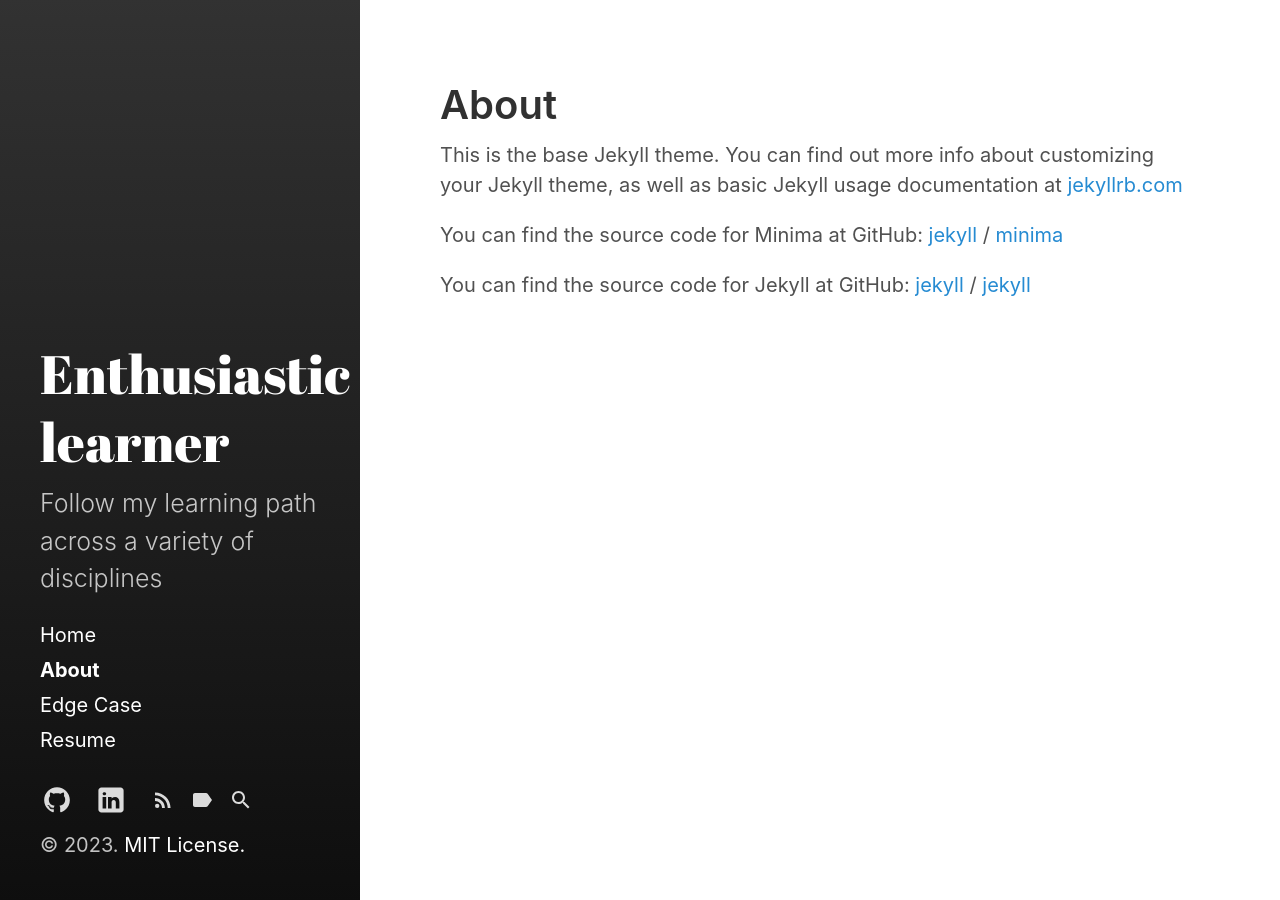
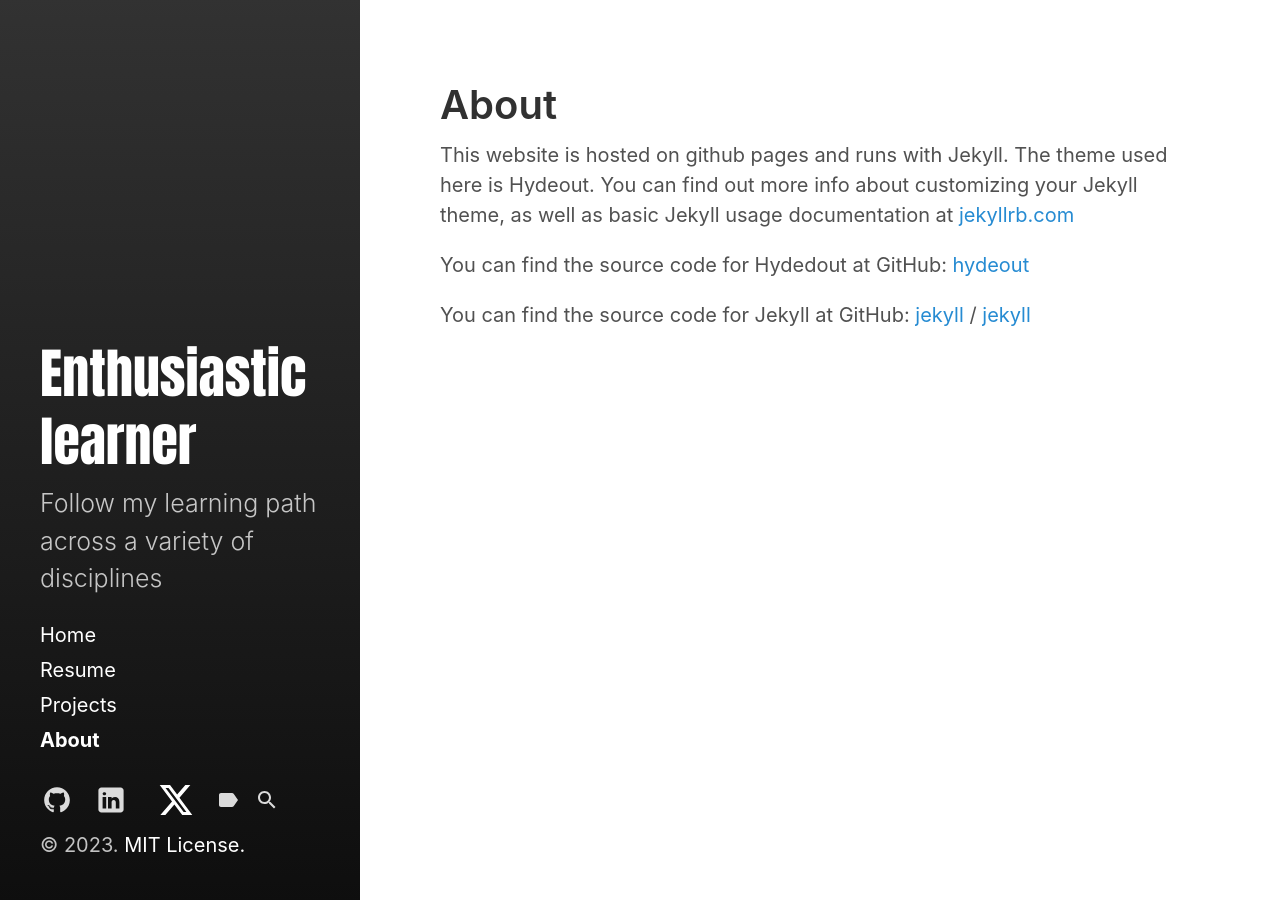
Before and after one commit to MayeulSGC/MayeulSGC.github.io, a Jekyll site: the page built from category/z_about.markdown, in a window 1280 px wide. Built offline with Jekyll 4.4.1, drawn with Linux system fonts in a browser that asks for light colours; some web fonts are replaced.

Commit message:
enhanced fonts
enhanced fonts
started resume
added twitter link

```diff
--- a/_includes/font-includes.html
+++ b/_includes/font-includes.html
@@ -3,4 +3,4 @@
   different fonts as applicable.
 {% endcomment %}
 
-<link rel="stylesheet" href="https://fonts.googleapis.com/css?family=Abril+Fatface" />
+<link rel="stylesheet" href="https://fonts.googleapis.com/css?family=Impact" />
--- a/_includes/sidebar-icon-links.html
+++ b/_includes/sidebar-icon-links.html
@@ -12,10 +12,10 @@
     </a>
 
 
-  <a id="subscribe-link"
-     class="icon" title="Subscribe" aria-label="Subscribe"
-     href="{{ site.feed.path | default: 'feed.xml' | relative_url }}">
-    {% include svg/feed.svg %}
+  <a id="X-link"
+     class="icon" title="X profile" aria-label="X profile"
+     href="https://twitter.com/MayeulSGC">
+    {% include svg/x-icon.svg %}
   </a>
 
   {% comment %}
--- a/_sass/hydeout/_layout.scss
+++ b/_sass/hydeout/_layout.scss
@@ -37,7 +37,7 @@ body {
   padding: $section-spacing;
 
   .site-title {
-    font-family: 'Abril Fatface', serif;
+    font-family: $sidebar-title-font-family;
     font-size: $large-font-size;
     font-weight: normal;
     margin-bottom: $heading-spacing;
--- a/_sass/hydeout/_variables.scss
+++ b/_sass/hydeout/_variables.scss
@@ -48,6 +48,7 @@ $sidebar-sticky: true !default;
 $layout-reverse: false !default;
 
 $sidebar-title-color: $sidebar-fg-color !default;
+$sidebar-title-font-family: 'Impact', sans-serif;
 $sidebar-link-color: $sidebar-fg-color !default;
 $sidebar-text-color: rgba($sidebar-fg-color, 0.75) !default;
 $sidebar-icon-color: rgba($sidebar-fg-color, 0.85) !default;
--- a/category/about.markdown
+++ /dev/null
@@ -1,18 +0,0 @@
----
-layout: category
-title: About
-permalink: /about/
----
-
-This is the base Jekyll theme. You can find out more info about customizing your Jekyll theme, as well as basic Jekyll usage documentation at [jekyllrb.com](https://jekyllrb.com/)
-
-You can find the source code for Minima at GitHub:
-[jekyll][jekyll-organization] /
-[minima](https://github.com/jekyll/minima)
-
-You can find the source code for Jekyll at GitHub:
-[jekyll][jekyll-organization] /
-[jekyll](https://github.com/jekyll/jekyll)
-
-
-[jekyll-organization]: https://github.com/jekyll
--- a/category/edge-case.md
+++ b/category/projects.md
@@ -1,6 +1,6 @@
 ---
 layout: category
-title: Edge Case
+title: Projects
 ---
 
 Sample category page. You need to create a page for each category.
--- /dev/null
+++ b/category/z_about.markdown
@@ -0,0 +1,17 @@
+---
+layout: category
+title: About
+permalink: /about/
+---
+
+This website is hosted on github pages and runs with Jekyll. The theme used here is Hydeout. You can find out more info about customizing your Jekyll theme, as well as basic Jekyll usage documentation at [jekyllrb.com](https://jekyllrb.com/)
+
+You can find the source code for Hydedout at GitHub:
+[hydeout](https://github.com/fongandrew/hydeout)
+
+You can find the source code for Jekyll at GitHub:
+[jekyll][jekyll-organization] /
+[jekyll](https://github.com/jekyll/jekyll)
+
+
+[jekyll-organization]: https://github.com/jekyll
```
Also changed, not shown: _includes/svg/x-icon.svg (added).
